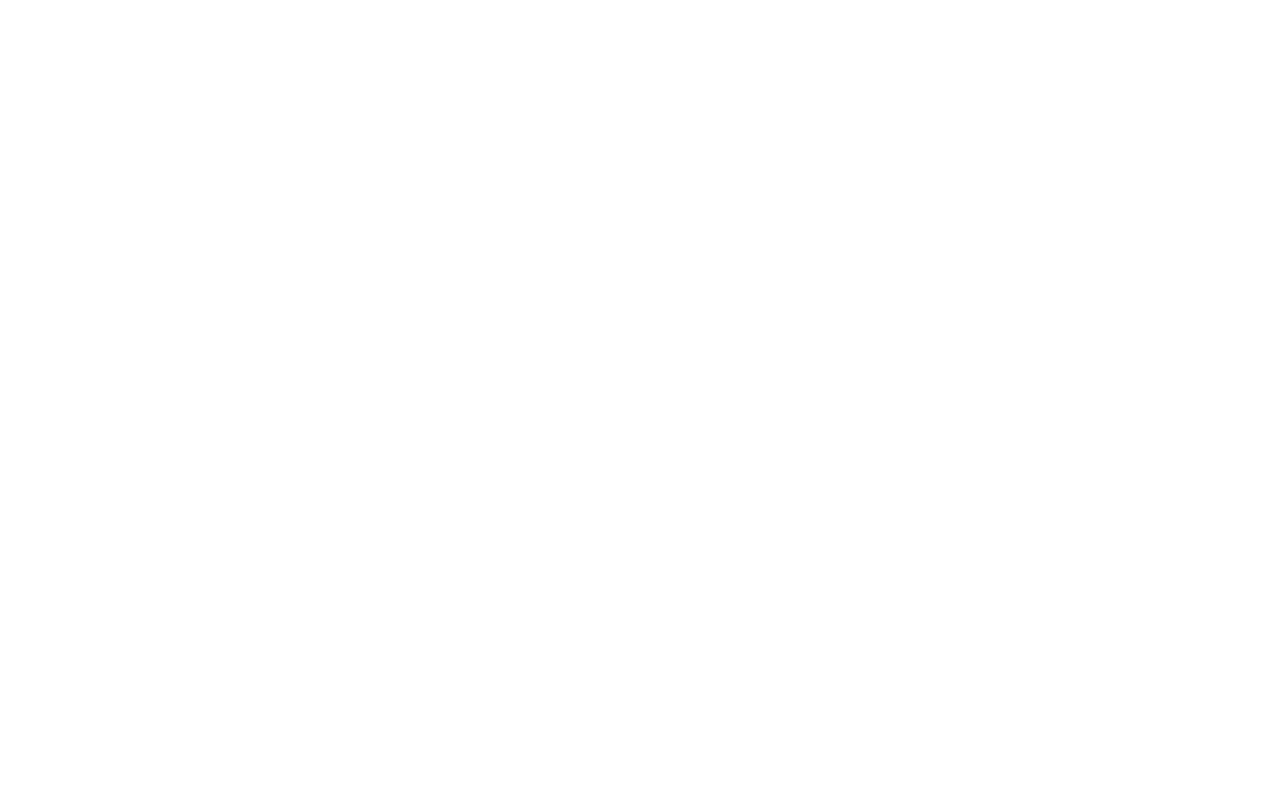
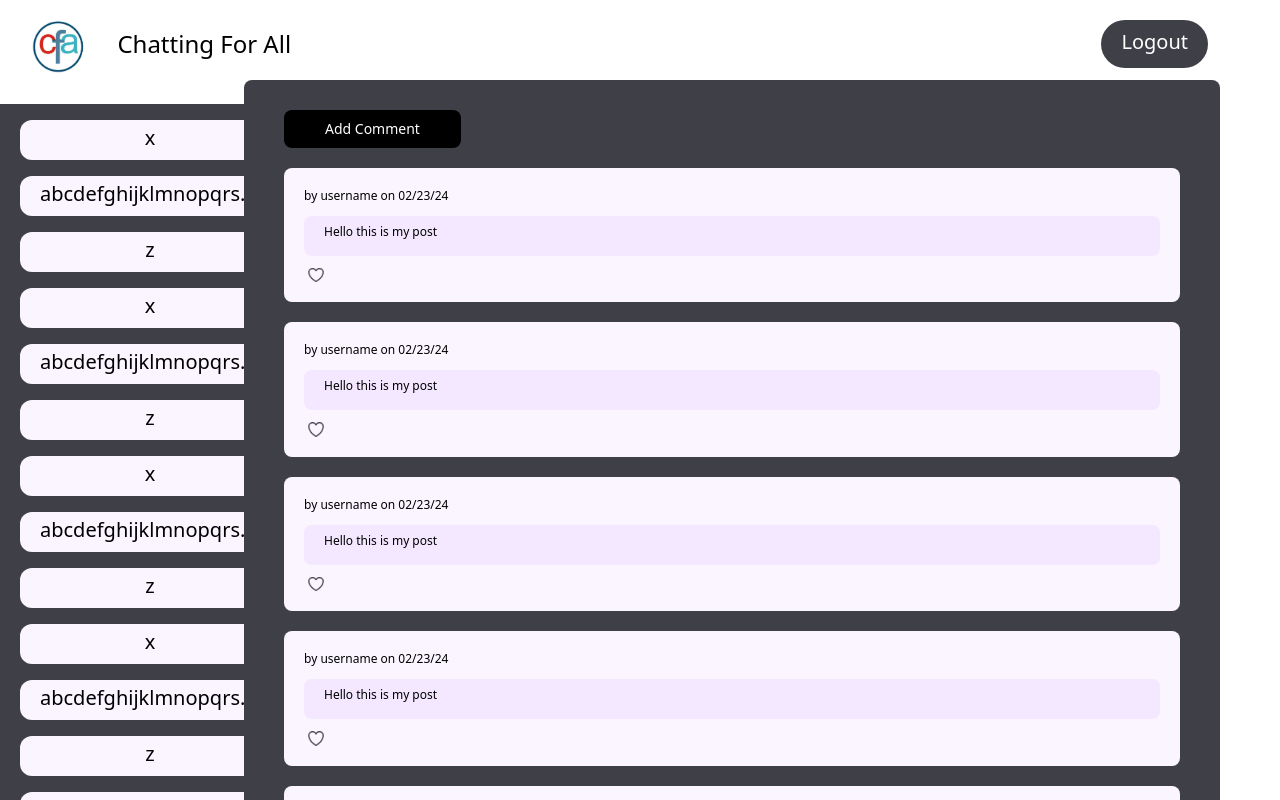
Before and after one commit to PAP-2025-Winter-L5-G1/Final-Project-Frontend, a React (Vite) app in the folder redditclone/: page /post in a window 1280 px wide. Built offline with nearby package versions, Linux system fonts and the light colour scheme.

Commit message:
implemented home/postview pages

```diff
--- a/redditclone/src/components/CommentCard.jsx
+++ b/redditclone/src/components/CommentCard.jsx
@@ -1,6 +1,6 @@
 import LikeButton from './LikeButton';
 
-export default function CommentCard ({username, date, body}) {
+export default function CommentCard ({username, date, body, likeCount}) {
 
     return (
         <div className="flex justify-end">
@@ -11,7 +11,7 @@ export default function CommentCard ({username, date, body}) {
                 <div className="flex bg-purple-100 rounded-lg min-w-3xl pl-5 pr-5 pt-2 min-h-10 flex-col text-xs">
                     <p>{body}</p>
                 </div>
-                <LikeButton state={false} likeCount={200}/>
+                <LikeButton state={false} likeCount={likeCount}/>
             </div>
         </div>
     );
--- a/redditclone/src/components/Navbar.jsx
+++ b/redditclone/src/components/Navbar.jsx
@@ -4,10 +4,10 @@ import { AuthContext } from "../contexts/AuthContext";
 export default function Navbar() {
     const {logout, username} = useContext(AuthContext);
     return (
-            <nav className = "flex justify-between px-8 py-4 sticky top-0 bg-white" >
+            <nav className = "flex justify-between px-8 py-4 static top-0 bg-white" >
 
                 <div className = "flex">
-                    <img className = "pr-8 max-h-15" src = { logo }/>
+                    <a href="/"> <img className = "pr-8 max-h-15" src = { logo }/> </a>
                     <h1 className="text-2xl pt-3">Chatting For All</h1>
                 </div>
 
--- a/redditclone/src/components/NewComment.jsx
+++ b/redditclone/src/components/NewComment.jsx
@@ -1,11 +1,41 @@
-export default function NewComment ({postName, username, timestamp, closeHandler}) {
+import { useContext } from "react";
+import { AuthContext } from "../contexts/AuthContext";
+
+export default function NewComment ({postName, postId, userId, closeHandler}) {
+    const date = new Date();
+    const { username, token } = useContext(AuthContext);
     const submit = (e)=>{
         e.preventDefault();
         closeHandler();
+        const formData = new FormData(e.currentTarget);
+        const submitButton = e.currentTarget.querySelector('button[type="submit"]');
+        if (submitButton) submitButton.disabled = true;
+        let data = {
+            commentContent: formData.get("body"),
+            postId: postId,
+            userId: userId,
+            commentDate: date,
+            token: token
+        }
         try{
+            const myHeaders = new Headers();
+            myHeaders.append("Content-Type", "application/json");
 
-        }catch{
+            const raw = JSON.stringify(data);
 
+            const requestOptions = {
+              method: "POST",
+              headers: myHeaders,
+              body: raw,
+              redirect: "follow"
+            };
+
+            fetch("http://localhost:3000/auth/login", requestOptions) // change route when created in backend
+              .then((response) => response.text())
+              .then((result) => console.log(result)) //change ?
+              .catch((error) => console.error(error));
+        }catch(err){
+            console.log(err)
         }
     }
     return (
@@ -18,16 +48,16 @@ export default function NewComment ({postName, username, timestamp, closeHandler
                     by: {username}
                 </h2>
                 <h3>
-                    {timestamp} timestamp
+                    {date.toUTCString()}
                 </h3>
 
             </div>
-            <form id="commentBody" className="grid justify-items-center mb-5">
-                <textarea className="bg-blue-400 text-center resize-none min-w-[400%] max-w-[400%] mb-2" placeholder="say what you need to say 300 charter limit" rows={10} maxLength={300}>
+            <form onSubmit={submit} id="commentBody" className="grid justify-items-center mb-5">
+                <textarea name="body" className="bg-blue-400 text-center resize-none min-w-[300%] max-w-[300%] mb-2" placeholder="say what you need to say 300 character limit" rows={10} maxLength={300}>
                 </textarea>
                 <button
-                className="rounded-md bg-green-600 py-2 px-4 border border-transparent text-center text-sm text-white transition-all shadow-md hover:shadow-lg focus:bg-green-700 focus:shadow-none active:bg-green-700 hover:bg-green-700 active:shadow-none disabled:pointer-events-none disabled:opacity-50 disabled:shadow-none ml-2"
-                onClick={submit}>
+                type="submit"
+                className="rounded-md bg-green-600 py-2 px-4 border border-transparent text-center text-sm text-white transition-all shadow-md hover:shadow-lg focus:bg-green-700 focus:shadow-none active:bg-green-700 hover:bg-green-700 active:shadow-none disabled:pointer-events-none disabled:opacity-50 disabled:shadow-none ml-2" >
                     Submit
                 </button>
             </form>
--- a/redditclone/src/components/NewPost.jsx
+++ b/redditclone/src/components/NewPost.jsx
@@ -1,40 +1,70 @@
-export default function NewPost ({username, timestamp, community, closeHandler}) {
+import { useContext } from "react";
+import { AuthContext } from "../contexts/AuthContext";
 
+export default function NewPost ({community, communityId, userId, closeHandler}) {
+    const date = new Date();
+    const { username, token } = useContext(AuthContext);
     const submit = (e)=>{
         e.preventDefault();
         closeHandler();
+        const formData = new FormData(e.currentTarget);
+        const submitButton = e.currentTarget.querySelector('button[type="submit"]');
+        if (submitButton) submitButton.disabled = true;
+        let data = {
+            postHeader: formData.get("header"),
+            postContent: formData.get("body"),
+            communityId: communityId,
+            userId: userId,
+            commentDate: date,
+            token: token
+        }
         try{
+            const myHeaders = new Headers();
+            myHeaders.append("Content-Type", "application/json");
 
-        }catch{
+            const raw = JSON.stringify(data);
 
+            const requestOptions = {
+              method: "POST",
+              headers: myHeaders,
+              body: raw,
+              redirect: "follow"
+            };
+
+            fetch("http://localhost:3000/auth/login", requestOptions) // change route when created in backend
+              .then((response) => response.text())
+              .then((result) => console.log(result)) //change ?
+              .catch((error) => console.error(error));
+        }catch(err){
+            console.log(err)
         }
     }
     return (
         <div className="min-w-[95%] max-w-[95%] rounded-lg min-h-110 max-h-110 grid justify-items-center">
             <div className="min-w-[95%] max-w-[95%] min-h-30 max-h-30">
 
-                <form id="postHead" className="mt-5">
-                    <textarea className="resize-none min-w-[50%] max-w-[50%] text-2xl" placeholder="Enter Post Header Here" rows={1} maxLength={100}>
+                <form id="postHead" className="mt-5" onSubmit={submit}>
+                    <textarea className="resize-none min-w-[50%] max-w-[50%] text-2xl" placeholder="Enter Post Header Here" rows={1} maxLength={100} name="header">
                     </textarea>
-                </form>
                 <h2>
                     [{community}] by: {username}
                 </h2>
                 <h3>
-                    {timestamp} timestamp
+                    {date.toUTCString()}
                 </h3>
-
-            </div>
-            <form id="postBody" className="grid justify-items-center mb-5">
-                <textarea className="bg-blue-400 text-center resize-none min-w-[400%] max-w-[400%] mb-2" placeholder="say what you need to say 300 charter limit" rows={10} maxLength={300}>
-                </textarea>
+                <div className="grid justify-items-center mb-5">
+                    <textarea className="bg-blue-400 text-center resize-none min-w-[100%] max-w-[100%] mb-2" placeholder="say what you need to say 300 charter limit" rows={10} maxLength={300} name="body">
+                    </textarea>
+                </div>
 
                 <button
-                className="rounded-md bg-green-600 py-2 px-4 border border-transparent text-center text-sm text-white transition-all shadow-md hover:shadow-lg focus:bg-green-700 focus:shadow-none active:bg-green-700 hover:bg-green-700 active:shadow-none disabled:pointer-events-none disabled:opacity-50 disabled:shadow-none ml-2"
-                onClick={submit}>
+                type="submit"
+                className="rounded-md bg-green-600 py-2 px-4 border border-transparent text-center text-sm text-white transition-all shadow-md hover:shadow-lg focus:bg-green-700 focus:shadow-none active:bg-green-700 hover:bg-green-700 active:shadow-none disabled:pointer-events-none disabled:opacity-50 disabled:shadow-none ml-2" >
                     Submit
                 </button>
-            </form>
+
+                </form>
+            </div>
         </div>
     );
 }
--- a/redditclone/src/components/PostCard.jsx
+++ b/redditclone/src/components/PostCard.jsx
@@ -1,6 +1,6 @@
 import LikeButton from "./LikeButton";
 
-export default function PostCard ({username, date, title, body}) {
+export default function PostCard ({username, date, title, body, likeCount}) {
     const shortenText = (text, maxLen) => {
         return text.substring(0, maxLen) + '...';
     };
@@ -16,7 +16,7 @@ export default function PostCard ({username, date, title, body}) {
                 <div className="bg-purple-100 max-h-20 rounded-lg min-w-3xl min-h-20 text-xs px-5 pt-3">
                     {shortenText(body, 580)}
                 </div>
-                <LikeButton state={false} likeCount={20}/>
+                <LikeButton state={false} likeCount={likeCount}/>
 
             </div>
         </div>
--- a/redditclone/src/components/Sidebar.jsx
+++ b/redditclone/src/components/Sidebar.jsx
@@ -28,7 +28,7 @@ export default function Sidebar () {
         {communityLink: "alphebetPage", communityName: "abcdefghijklmnopqrstuvwxyz"},
         ];
     return (
-        <div className="min-h-[calc(100vh-104px)] max-h-[calc(100vh-104px)] bg-zinc-700 w-75 rounded-tr-xl flex flex-col items-center gap-4 pt-4 pb-6 overflow-auto">
+        <div className="min-h-[calc(100vh-104px)] max-h-[calc(100vh-104px)] bg-zinc-700 w-75 rounded-tr-xl flex fixed flex-col items-center gap-4 pt-4 pb-6 overflow-auto">
 
             {communites.map((community) => {
                 return <CommunityButton communityLink={community.communityLink} communityName={community.communityName}/>
--- a/redditclone/src/pages/HomePage.jsx
+++ b/redditclone/src/pages/HomePage.jsx
@@ -1,21 +1,30 @@
 // import PostCard from "../components/PostCard";
-
+import Modal from "../components/Modal";
 import CommentCard from "../components/CommentCard";
 import PostCard from "../components/PostCard";
 import Navbar from "../components/Navbar";
 import Sidebar from "../components/Sidebar";
+import NewPost from "../components/NewPost";
 
 export default function HomePage() {
-
+    let posts = [
+        { username: "username", date: "02/23/24", title: "title", body:"Hello this is my post"},
+        { username: "username", date: "02/23/24", title: "title", body:"Hello this is my post"},
+        { username: "username", date: "02/23/24", title: "title", body:"Hello this is my post"},
+        { username: "username", date: "02/23/24", title: "title", body:"Hello this is my post"},
+        { username: "username", date: "02/23/24", title: "title", body:"Hello this is my post"},
+        { username: "username", date: "02/23/24", title: "title", body:"Hello this is my post"},
+        { username: "username", date: "02/23/24", title: "title", body:"Hello this is my post"}
+    ];
     return (
         <main>
             <Navbar/>
             <Sidebar/>
-            <div className="flex flex-col overflow-hidden h-screen grid-flow-col">
-                <div className="fixed max-w-300 max-h-180 min-h-180 bg-zinc-700 pr-5 pl-10 border-t-80 border-zinc-700 rounded-t-lg bottom-0 right-15 overflow-y-auto">
-                    {/* ADD MAP FOR POSTS */}
-                    <PostCard username={"user"} date={"02/23/25"} title={"title"} body={"Hello this is my post"}/>
-                    <CommentCard username={"user"} date={"02/23/25"}ß body={"Hello this is my comment!"}/>
+            <div className="flex flex-col overflow-hidden min-h-[calc(100vh-104px)] max-h-[calc(100vh-104px)] grid-flow-col">
+                <div className="fixed max-w-300 max-h-180 min-h-180 bg-zinc-700 pr-5 pl-10 border-t-30 border-zinc-700 rounded-t-lg bottom-0 right-15 overflow-y-auto">
+                    <Modal Content={NewPost} buttonText={"Add Post"} st={true}/>
+                    {posts.map((post)=> (<PostCard username={post.username} date={post.date} title={post.title} body={post.body}/>))}
+                    <CommentCard username={"user"} date={"02/23/25"} body={"Hello this is my comment!"}/>
                 </div>
             </div>
         </main>
--- a/redditclone/src/pages/PostViewer.jsx
+++ b/redditclone/src/pages/PostViewer.jsx
@@ -1,7 +1,33 @@
+import CommentCard from "../components/CommentCard";
+import Modal from "../components/Modal";
+import Navbar from "../components/Navbar";
+import NewComment from "../components/NewComment";
+import Sidebar from "../components/Sidebar";
+
 export default function PostViewer() {
+    let comments = [
+        { username: "username", date: "02/23/24", body:"Hello this is my post"},
+        { username: "username", date: "02/23/24", body:"Hello this is my post"},
+        { username: "username", date: "02/23/24", body:"Hello this is my post"},
+        { username: "username", date: "02/23/24", body:"Hello this is my post"},
+        { username: "username", date: "02/23/24", body:"Hello this is my post"},
+        { username: "username", date: "02/23/24", body:"Hello this is my post"}
+
+    ];
     return (
         <main>
+            <Navbar/>
+            <Sidebar/>
+            <div className="flex flex-col overflow-hidden min-h-[calc(100vh-104px)] max-h-[calc(100vh-104px)] grid-flow-col">
+                <div className="fixed max-w-300 max-h-180 min-h-180 bg-zinc-700 pr-5 pl-10 border-t-30 border-zinc-700 rounded-t-lg bottom-0 right-15 overflow-y-auto">
+                    <Modal Content={NewComment} buttonText={"Add Comment"} st={false}/>
 
+                    {/* pull up post that user clicked on */}
+
+                    {comments.map((comment)=> (<CommentCard username={comment.username} date={comment.date} body={comment.body}/>))}
+                    <CommentCard username={"user"} date={"02/23/25"}ß body={"Hello this is my comment!"}/>
+                </div>
+            </div>
         </main>
     );
 
```
Also changed, not shown: redditclone/src/components/LoginForm.jsx (+6 -5 lines).
